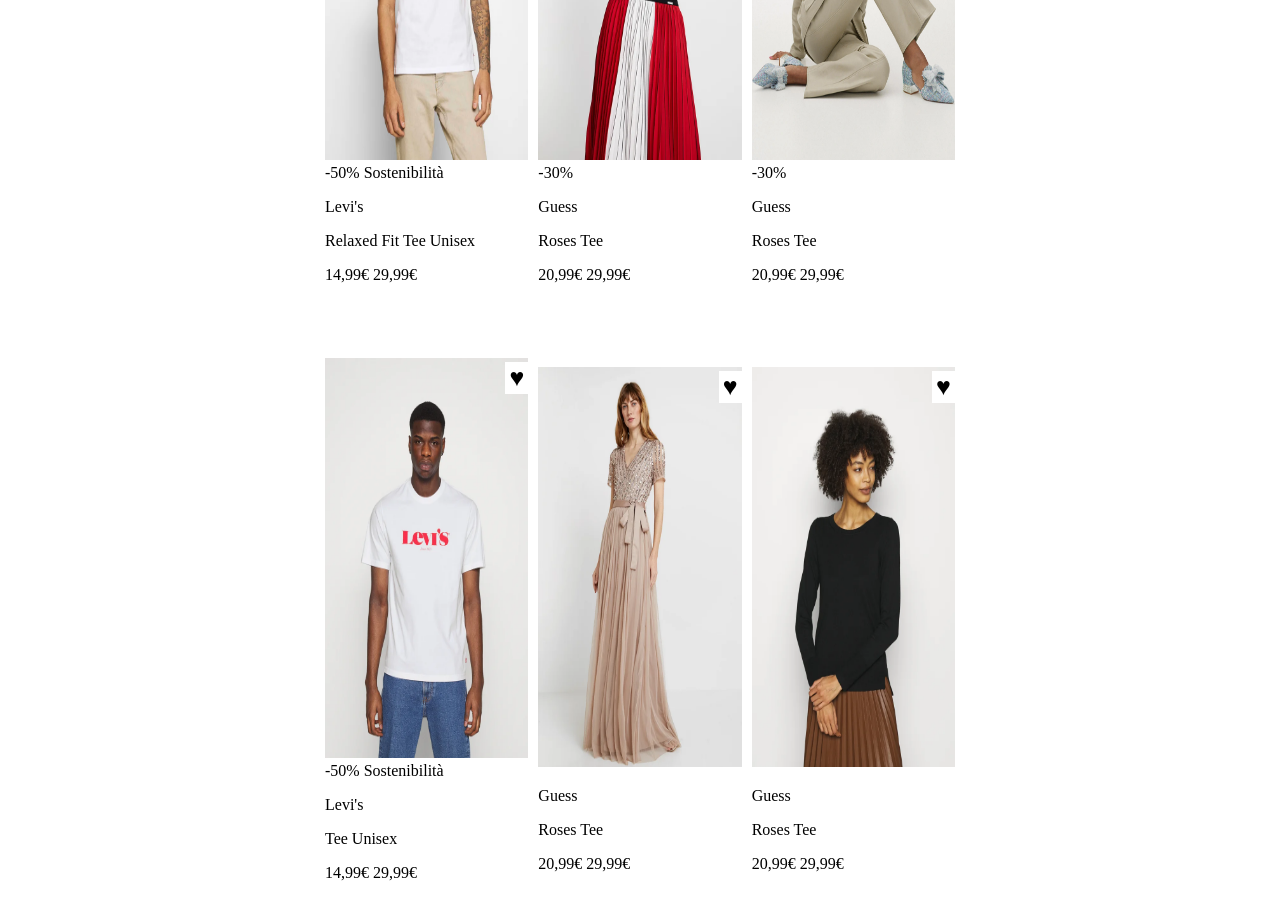
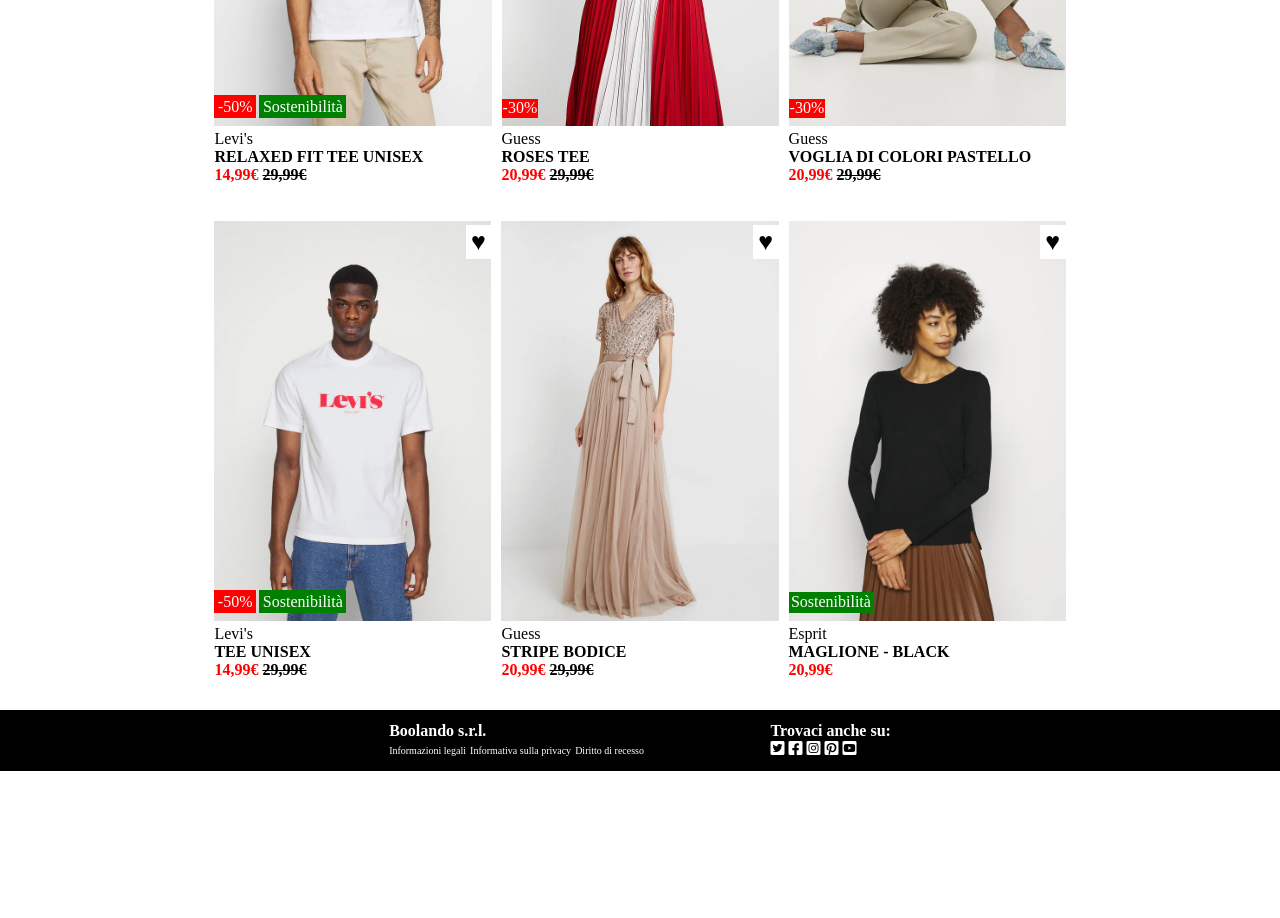
Before and after one commit to Fonta97/html-css-boolando, a plain HTML site: page index.html in a window 1280 px wide. Shown: the part 340-1258 px from the top of the page. After the commit the page ends 1111 px from the top, so only its background shows below. Drawn offline with Linux system fonts and the light colour scheme; a web font is replaced by a local one.

Commit message:
BEH CHE DIRE, GG WP. Goodnight and have fun 01:48

```diff
--- a/css/css.css
+++ b/css/css.css
@@ -12,23 +12,16 @@
 
 
 /* header css */
-
-header {
-    max-width: 100%;
-    margin: 0 auto;
-}
-
 .headercontainer {
-    width: 100%;
     background-color: #fe6901;
     color: white;
     display: flex;
     justify-content: center;
-    text-align: center;
 }
 
 .textcontainer {
     display: flex;
+    width: 40%;
     justify-content: space-between;
     align-items: center;
 }
@@ -46,9 +39,10 @@
 
 /* main css */
 .maincontainer {
-    max-width: 50%;
     display: flex;
+    width: 70%;
     justify-content: center;
+    align-items: center;
     flex-direction: column;
     margin: 0 auto;
 
@@ -56,10 +50,9 @@
 
 .row {
     display: flex;
-    justify-content: space-between;
+    justify-content: center;
     align-items: center;
-    max-width: 100%;
-    padding: 5% 0;
+    margin-top: 3%;
 }
 
 .column img {
@@ -84,3 +77,77 @@
     right: 0;
     top: 1%;
 }
+
+.boxlabels {
+    position: absolute;
+    display: flex;
+    justify-content: flex-start;
+    bottom: 3%;
+    left: 0;
+}
+
+.sale {
+    color: white;
+    background-color: red;
+    padding: 2% 3%;
+    margin-right: 3%;
+}
+
+.Sostenibilità {
+    color: white;
+    background-color: green;
+    padding: 2% 3%;
+}
+
+.description {}
+
+.brand {}
+
+.typeitem {
+    font-weight: bold;
+    text-transform: uppercase;
+}
+
+.pricefinal {
+    color: red;
+    font-weight: bold;
+}
+
+.pricebefore {
+    text-decoration-line: line-through;
+    font-weight: bold;
+}
+
+/* footer css */
+.footercontainer {
+    background-color: #000000;
+    color: white;
+    display: flex;
+    justify-content: center;
+    margin-top: 2%;
+    padding: 1%;
+}
+
+.footertextcontainer {
+    display: flex;
+    width: 40%;
+    justify-content: space-between;
+    align-items: center;
+}
+
+.headerlinks {
+    color: white;
+    text-decoration: none;
+    margin: 10px;
+}
+
+.columnfootericons {
+    display: flex;
+    flex-direction: column;
+}
+
+.footerlinks {
+    text-decoration: none;
+    font-size: 10px;
+    color: white;
+}
--- a/index.html
+++ b/index.html
@@ -11,9 +11,9 @@
 
 <body>
     <!-- impostazione booleando fixed -->
-    <header>
-        <section class="headercontainer">
-            <div class="textcontainer">
+    <header class="headercontainer">
+        <section class="textcontainer">
+
             <div class="containerlinks">
                 <a class="headerlinks" href="zalando.com">Donna</a>
                 <a class="headerlinks" href="zalando.com">Uomo</a>
@@ -24,7 +24,6 @@
                 <i class="fa-regular fa-user"></i>
                 <i class="fa-regular fa-heart"></i>
                 <i class="fa-solid fa-bag-shopping"></i>
-                </div>
             </div>
         </section>
     </header>
@@ -37,16 +36,16 @@
                     <img src="img/1.webp" alt="LeviShirt1">
                     <div class="boxheart">&hearts;</div>
                     <div class="boxlabels">
-                        <span class="sale%">-50%</span>
+                        <span class="sale">-50%</span>
                         <span class="Sostenibilità">Sostenibilità</span>
                     </div>
+                </div>
                 <div class="description">
-                        <p class="brand">Levi's</p>
-                        <p class="typeitem">Relaxed Fit Tee Unisex</p>
+                    <span class="brand">Levi's</span><br>
+                    <span class="typeitem">Relaxed Fit Tee Unisex</span><br>
                     <div class="prices">
                         <span class="pricefinal">14,99€</span>
-                            <span class="">29,99€</span>
-                        </div>
+                        <span class="pricebefore">29,99€</span>
                     </div>
                 </div>
             </div>
@@ -56,15 +55,15 @@
                     <img src="img/2.webp" alt="GuessRoses">
                     <div class="boxheart">&hearts;</div>
                     <div class="boxlabels">
-                        <span class="sale%">-30%</span>
+                        <span class="sale">-30%</span>
+                    </div>
                 </div>
                 <div class="description">
-                        <p class="brand">Guess</p>
-                        <p class="typeitem">Roses Tee</p>
+                    <span class="brand">Guess</span><br>
+                    <span class="typeitem">Roses Tee</span><br>
                     <div class="prices">
                         <span class="pricefinal">20,99€</span>
-                            <span class="">29,99€</span>
-                        </div>
+                        <span class="pricebefore">29,99€</span>
                     </div>
                 </div>
             </div>
@@ -74,15 +73,15 @@
                     <img src="img/3b.webp" alt="GuessRoses">
                     <div class="boxheart">&hearts;</div>
                     <div class="boxlabels">
-                        <span class="sale%">-30%</span>
+                        <span class="sale">-30%</span>
+                    </div>
                 </div>
                 <div class="description">
-                        <p class="brand">Guess</p>
-                        <p class="typeitem">Roses Tee</p>
+                    <span class="brand">Guess</span><br>
+                    <span class="typeitem">Voglia di colori pastello</span><br>
                     <div class="prices">
                         <span class="pricefinal">20,99€</span>
-                            <span class="">29,99€</span>
-                        </div>
+                        <span class="pricebefore">29,99€</span>
                     </div>
                 </div>
             </div>
@@ -95,16 +94,16 @@
                     <img src="img/4.webp" alt="LeviShirt2">
                     <div class="boxheart">&hearts;</div>
                     <div class="boxlabels">
-                        <span class="sale%">-50%</span>
+                        <span class="sale">-50%</span>
                         <span class="Sostenibilità">Sostenibilità</span>
                     </div>
                 </div>
                 <div class="description">
-                    <p class="brand">Levi's</p>
-                    <p class="typeitem">Tee Unisex</p>
+                    <span class="brand">Levi's</span><br>
+                    <span class="typeitem">Tee Unisex</span><br>
                     <div class="prices">
                         <span class="pricefinal">14,99€</span>
-                        <span class="">29,99€</span>
+                        <span class="pricebefore">29,99€</span>
                     </div>
                 </div>
             </div>
@@ -114,15 +113,15 @@
                     <img src="img/5.webp" alt="MayaLina">
                     <div class="boxheart">&hearts;</div>
                     <div class="boxlabels">
-                        <span class="sale%"></span>
+                        <span class="sale"></span>
                     </div>
                 </div>
                 <div class="description">
-                    <p class="brand">Guess</p>
-                    <p class="typeitem">Roses Tee</p>
+                    <span class="brand">Guess</span><br>
+                    <span class="typeitem">Stripe Bodice</span><br>
                     <div class="prices">
                         <span class="pricefinal">20,99€</span>
-                        <span class="">29,99€</span>
+                        <span class="pricebefore">29,99€</span>
                     </div>
                 </div>
             </div>
@@ -132,23 +131,37 @@
                     <img src="img/6.webp" alt="MayaLina">
                     <div class="boxheart">&hearts;</div>
                     <div class="boxlabels">
-                        <span class="sale%"></span>
+                        <span class="Sostenibilità">Sostenibilità</span>
                     </div>
                 </div>
                 <div class="description">
-                    <p class="brand">Guess</p>
-                    <p class="typeitem">Roses Tee</p>
+                    <span class="brand">Esprit</span><br>
+                    <span class="typeitem">Maglione - Black</span><br>
                     <div class="prices">
                         <span class="pricefinal">20,99€</span>
-                        <span class="">29,99€</span>
                     </div>
                 </div>
             </div>
         </section>
     </main>
 
-    <footer>
-
+    <footer class="footercontainer">
+        <section class="footertextcontainer">
+            <div class="columnfooter">
+                <span><strong>Boolando s.r.l.</strong></span><br>
+                <a class="footerlinks" href="zalando.com">Informazioni legali</a>
+                <a class="footerlinks" href="zalando.com">Informativa sulla privacy</a>
+                <a class="footerlinks" href="zalando.com">Diritto di recesso</a>
+            </div>
+            <div class="columnfooter">
+                <span><strong>Trovaci anche su:</strong></span><br>
+                <i class="fa-brands fa-square-twitter"></i>
+                <i class="fa-brands fa-square-facebook"></i>
+                <i class="fa-brands fa-square-instagram"></i>
+                <i class="fa-brands fa-square-pinterest"></i>
+                <i class="fa-brands fa-square-youtube"></i>
+            </div>
+        </section>
     </footer>
 
 </body>
```
Lines whose indentation alone changed are shown as unchanged.
